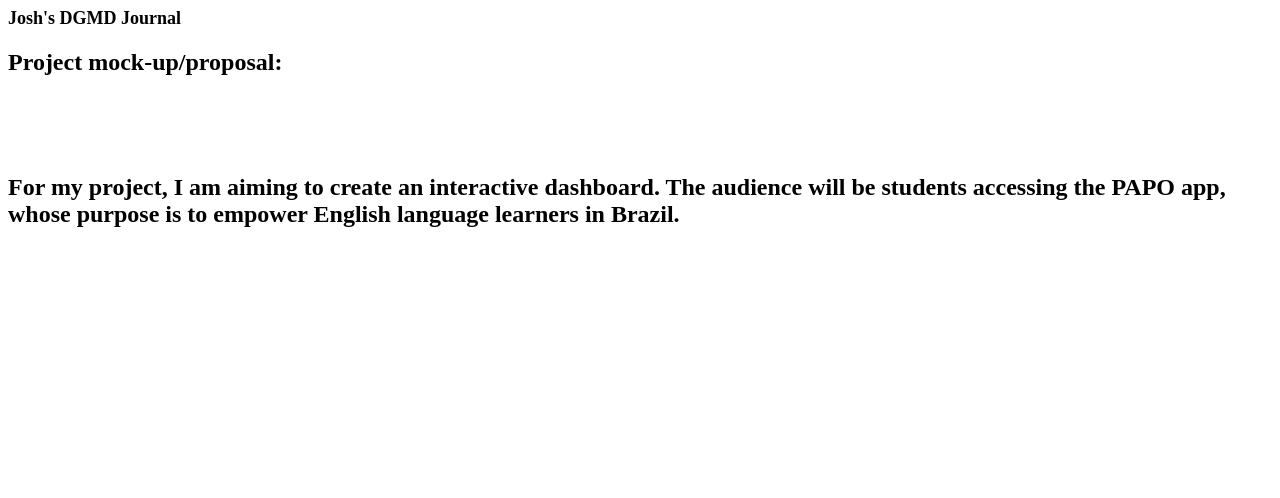
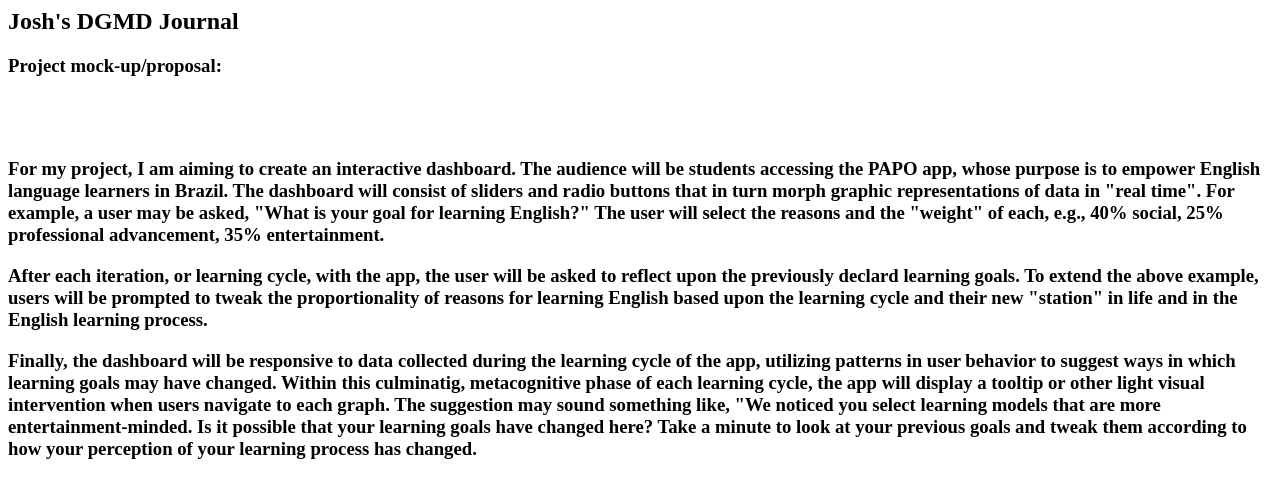
Before and after one commit to jaywise/jaywise.github.io, a plain HTML site: page index.html in a window 1280 px wide. Drawn offline with Linux system fonts and the light colour scheme.

Commit message:
Update index.html

```diff
--- a/index.html
+++ b/index.html
@@ -5,17 +5,19 @@
 <body>
 
 <header>
-<h1>Josh's DGMD Journal</h1>
+<h2>Josh's DGMD Journal</h2>
 </header>
 
 <main>
 
 <section>
   <article>
-   <h2>Project mock-up/proposal:<h2>
+   <h3>Project mock-up/proposal:<h3>
    </br>
    </br>
-   <p>For my project, I am aiming to create an interactive dashboard. The audience will be students accessing the PAPO app, whose purpose is to empower English language learners in Brazil.</p>
+   <p>For my project, I am aiming to create an interactive dashboard. The audience will be students accessing the PAPO app, whose purpose is to empower English language learners in Brazil. The dashboard will consist of sliders and radio buttons that in turn morph graphic representations of data in "real time". For example, a user may be asked, "What is your goal for learning English?" The user will select the reasons and the "weight" of each, e.g., 40% social, 25% professional advancement, 35% entertainment.  </p>
+   <p>After each iteration, or learning cycle, with the app, the user will be asked to reflect upon the previously declard learning goals. To extend the above example, users will be prompted to tweak the proportionality of reasons for learning English based upon the learning cycle and their new "station" in life and in the English learning process. </p>
+   <p>Finally, the dashboard will be responsive to data collected during the learning cycle of the app, utilizing patterns in user behavior to suggest ways in which learning goals may have changed. Within this culminatig, metacognitive phase of each learning cycle, the app will display a tooltip or other light visual intervention when users navigate to each graph. The suggestion may sound something like, "We noticed you select learning models that are more entertainment-minded. Is it possible that your learning goals have changed here? Take a minute to look at your previous goals and tweak them according to how your perception of your learning process has changed. </p>
   </article>
 </section>
 
```
